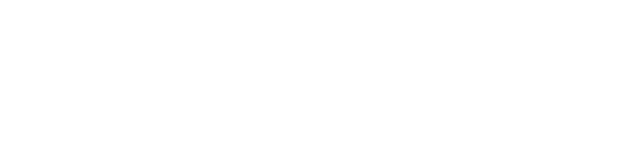
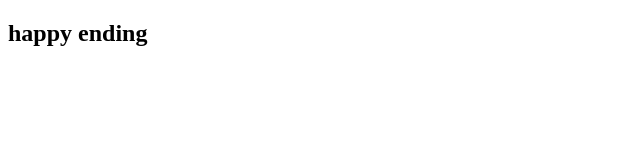
Before and after one commit to rahul-pallikonda/lab, a plain HTML site: page tom.html in a window 1280 px wide. Shown: the whole page, without its empty margins (0-640 px from the left). Drawn offline with Linux system fonts and the light colour scheme.

Commit message:
Update tom.html

```diff
--- a/tom.html
+++ b/tom.html
@@ -6,6 +6,6 @@
     <title>Document</title>
 </head>
 <body>
-
+    <h2>happy ending</h2>
 </body>
 </html>
```
